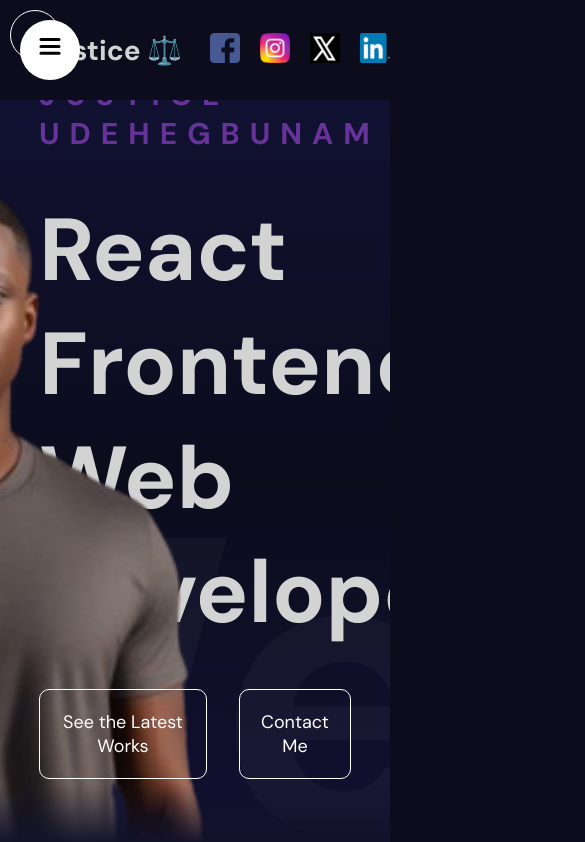
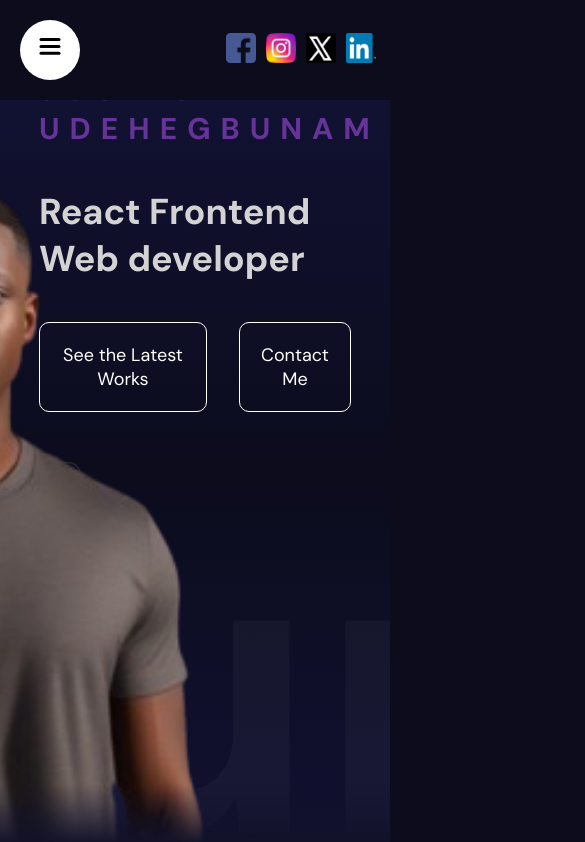
Before and after one commit to Justice-Udehegbunam/portfolio-website, a React (Vite) app: page / in a window 390 px wide. Shown: the top 842 px of the page, 585 px wide, since content can reach past the window. Built offline with nearby package versions, Linux system fonts and the light colour scheme.

Commit message:
added some touches off to responsiveness

```diff
--- a/src/App.jsx
+++ b/src/App.jsx
@@ -16,7 +16,7 @@ const App = () => {
         <Navbar />
         <Hero />
       </section>
-      <section id="Services">
+      {/* <section id="Services">
         <Parallax type="services" />
       </section>
       <section id="Portfolio">
@@ -33,7 +33,7 @@ const App = () => {
       <section id="Contact">
         <Contact />
       </section>
-      <section>Footer</section>
+      <section>Footer</section> */}
 
       {/*  <Test /> */}
     </>
--- a/src/app.scss
+++ b/src/app.scss
@@ -9,11 +9,6 @@ html {
   box-sizing: border-box;
   font-family: "DM Sans", sans-serif;
 }
-
-/* body {
-  background-color: #f0f0f5;
-  color: #333;
-} */
 
 body {
   background-color: #0c0c1d;
@@ -30,21 +25,18 @@ section {
   scroll-snap-align: center;
 }
 
-/* .course {
-  height: 100vh;
-  display: flex;
-  align-items: center;
-  justify-content: center;
-
-  .box {
-    width: 200px;
-    height: 200px;
-    background-color: white;
-  }
-
-  .button {
-    margin-right: 40px;
-    z-index: 10;
+@mixin mobile {
+  @media (max-width: 738px) {
+    @content;
   }
 }
- */
+@mixin tablet {
+  @media (max-width: 1024px) {
+    @content;
+  }
+}
+@mixin desktop {
+  @media (max-width: 1366px) {
+    @content;
+  }
+}
--- a/src/components/contact/contact.scss
+++ b/src/components/contact/contact.scss
@@ -67,9 +67,6 @@
           transition: all 300ms ease-in-out;
         }
       }
-
-      p {
-      }
     }
   }
 }
--- a/src/components/cursor/cursor.scss
+++ b/src/components/cursor/cursor.scss
@@ -1,3 +1,5 @@
+@import "../../app.scss";
+
 .cursor {
   width: 50px;
   height: 50px;
@@ -5,4 +7,8 @@
   border: 1px solid white;
   position: fixed;
   z-index: 10;
+
+  @include mobile {
+    display: none;
+  }
 }
--- a/src/components/hero/hero.scss
+++ b/src/components/hero/hero.scss
@@ -1,3 +1,5 @@
+@import "../../app.scss";
+
 .hero {
   height: calc(100vh - 100px);
   overflow: hidden;
@@ -17,6 +19,11 @@
       justify-content: center;
       gap: 40px;
 
+      @include mobile {
+        height: 50%;
+        width: 100%;
+      }
+
       h2 {
         font-size: 30px;
         color: rebeccapurple;
@@ -25,6 +32,10 @@
 
       h1 {
         font-size: 88px;
+
+        @include mobile {
+          font-size: 36px;
+        }
       }
 
       .buttons {
--- a/src/components/navbar/navbar.scss
+++ b/src/components/navbar/navbar.scss
@@ -10,15 +10,28 @@
     justify-content: space-between;
     height: 100%;
 
+    @include mobile {
+      justify-content: flex-end;
+      margin-right: 14px;
+    }
+
     .logo {
       font-weight: bold;
       font-size: 28px;
       margin-left: 40px;
+
+      @include mobile {
+        display: none;
+      }
     }
 
     .social {
       display: flex;
       gap: 20px;
+
+      @include mobile {
+        gap: 10px;
+      }
 
       img {
         width: 30px;
--- a/src/components/sidebar/sidebar.scss
+++ b/src/components/sidebar/sidebar.scss
@@ -16,9 +16,9 @@
     width: 400px;
     background: white;
 
-    /*   @include mobile {
+    @include mobile {
       width: 200px;
-    } */
+    }
 
     .links {
       position: absolute;
@@ -33,9 +33,9 @@
       a {
         font-size: 40px;
 
-        /* @include mobile {
-          font-size: 20px ;
-        } */
+        @include mobile {
+          font-size: 20px;
+        }
       }
     }
   }
```
